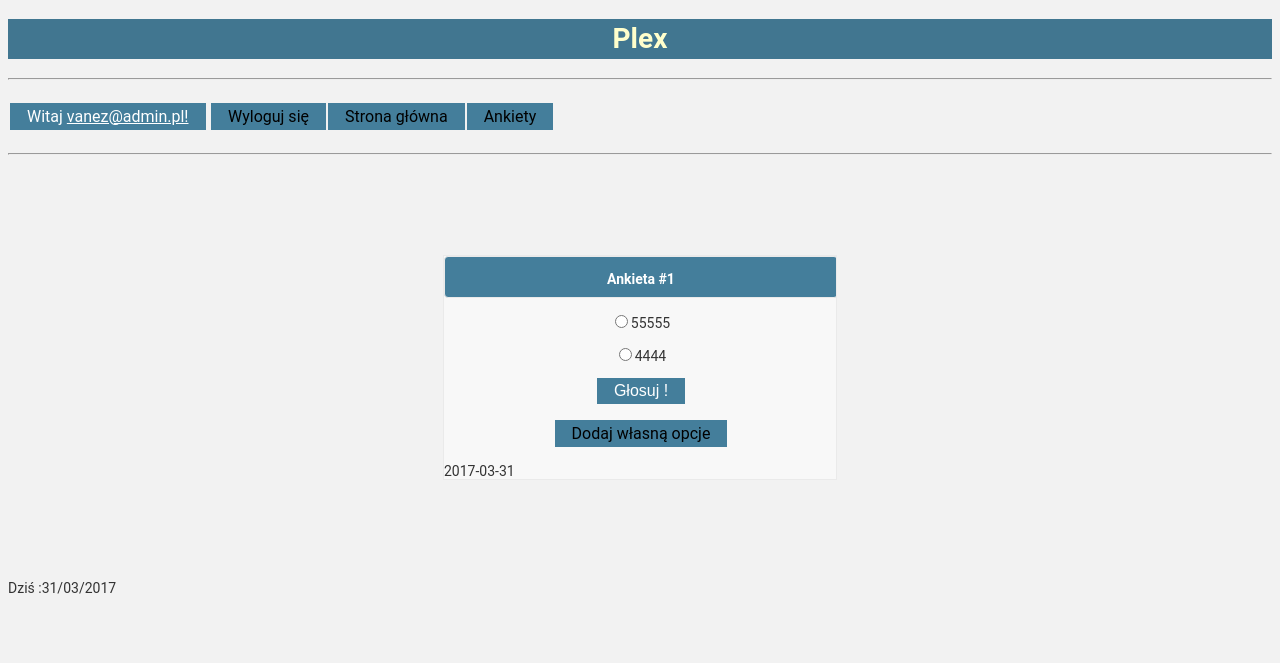
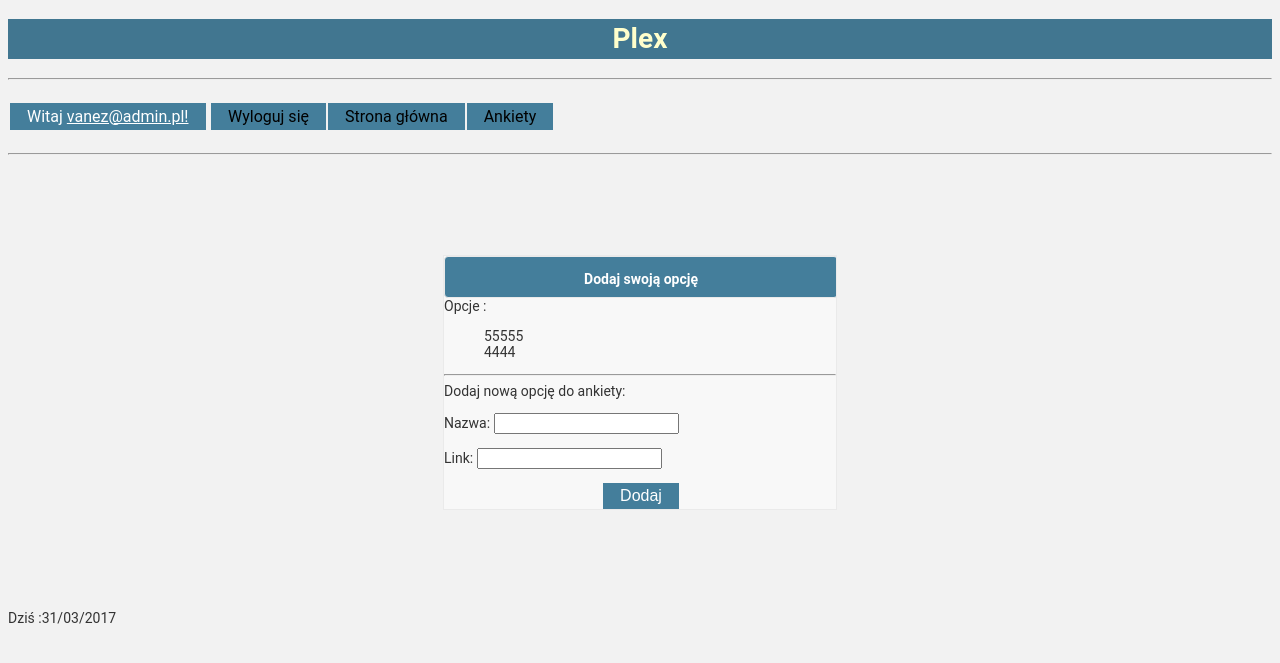
Before and after one commit to BrzezinBart/newrepo, a Django app: page /4/surv_add_choice in a window 1280 px wide. Shown: the top 663 px of the page. Run offline with Django 3.2, Linux system fonts and the light colour scheme; a user stored in the database is signed in; data comes from the database, SQL or seed files in the repository; both versions use the stored data as it was after the commit.

Commit message:
27/03/2017

```diff
--- a/nowe/ankieta/forms.py
+++ b/nowe/ankieta/forms.py
@@ -1,6 +1,9 @@
 from django import forms
 from datetime import datetime, timedelta
 
+from django.core.validators import MaxValueValidator, MinValueValidator
+
+
 class AnkietaForm(forms.Form):
     nazwa = forms.CharField()
-    data_w = forms.IntegerField(help_text=' <br><center>(w dniach np. "3") domyślnie 7 dni.', label='Ważność ankiety', required=False)
+    data_w = forms.IntegerField(help_text=' <br><center>(w dniach np. "3") domyślnie 7 dni.', label='Ważność ankiety', required=False, validators=[MaxValueValidator(14), MinValueValidator(1,message='Ważność ankiety jako wartość ujemna ??')])
--- a/nowe/ankieta/views.py
+++ b/nowe/ankieta/views.py
@@ -17,7 +17,7 @@ def survAdd(request):
             autor = request.user
             data_w = ankieta.cleaned_data['data_w']
             if data_w is None:
-                date = datetime.today()+timedelta(days=7)
+                date = datetime.today() + timedelta(days=7)
             else:
                 date = datetime.today() + timedelta(days=data_w)
             ankieta_add = AnkietaModel.objects.create(nazwa=nazwa, autor=autor, data_w=date)
--- a/nowe/login/urls.py
+++ b/nowe/login/urls.py
@@ -19,9 +19,8 @@ urlpatterns = [
     url(r'^succes_a/', TemplateView.as_view(template_name='succes_a.html'), name='succes_a'),
     url(r'^succes_a_d/', TemplateView.as_view(template_name='succes_a_c.html'), name='succes_a_d'),
     url(r'^vote_add', voteAdd, name='vote_add'),
-    url(r'^surv_add_choice/', choiceAdd, name='surv_add_choice'),
+    url(r'^(?P<surv_id>[0-9]+)/surv_add_choice', choiceAdd, name='surv_add_choice'),
     url(r'^succes_v_a/', TemplateView.as_view(template_name='succes_v_a.html'), name='succes_v_a'),
     url(r'^(?P<choice_id>[0-9]+)', voteAdd, name='voteAdd'),
     url(r'^votes/', countVotes, name='countVotes')
-
 ]
--- a/nowe/templates/succes_a_c.html
+++ b/nowe/templates/succes_a_c.html
@@ -5,6 +5,5 @@
 
 {% block content %}
   <h2>Dodano opcję do ankiety</h2>
-    <a href="{% url 'surv_add_choice' %}">Dodaj kolejną opcję</a>
     </div>
 {% endblock %}
--- a/nowe/templates/surv_add_choice.html
+++ b/nowe/templates/surv_add_choice.html
@@ -7,7 +7,9 @@
         Opcje :
     <ul>
         {% for x in lista %}
+            {% if x.ankieta_id == surv_id %}
             <li>{{ x.nazwa }}</li>
+            {% endif %}
     {% endfor %}
     </ul>
     <hr>
--- a/nowe/templates/vote_add.html
+++ b/nowe/templates/vote_add.html
@@ -21,7 +21,8 @@
                 <p class="xd1"><input type="radio" name="wybor" value="{{ c.id }}">{{ c.nazwa }}<br></p>
             {% endif %}
         {% endfor %}
-        <center><button type="submit" class ="button1">Głosuj !</button><br><br><a href="{% url 'surv_add_choice' %}"class ="button1">Dodaj własną opcje</a><br></center></form></center>
+
+        <center><button type="submit" class ="button1">Dodaj opcje</button><br><br><a href="{% url 'home' %}{{ cid }}/surv_add_choice" class ="button1">Dodaj własną opcje</a><br></center></form></center>
 
 
    <br>{% now 'Y-m-d' %}
--- a/nowe/vote/views.py
+++ b/nowe/vote/views.py
@@ -1,3 +1,4 @@
+from datetime import datetime, time, timedelta
 from django.db import IntegrityError
 from django.http import HttpResponse, HttpResponseBadRequest
 from django.shortcuts import redirect, render_to_response, render, get_object_or_404
@@ -35,5 +36,8 @@ def voteAdd(request,choice_id):
 def countVotes(request):
 
     choices=Choice.objects.all()
+    surveys=AnkietaModel.objects.all()
     x={'choices':choices}
+    x.update({'survs':surveys})
+    x.update({'dzis':datetime.today()})
     return render(request, template_name='votes.html', context=x)
--- a/nowe/wybor/forms.py
+++ b/nowe/wybor/forms.py
@@ -7,6 +7,5 @@ class MyModelChoiceField(ModelChoiceField):
         return "%s" % obj.nazwa
 
 class ChoiceForm(forms.Form):
-    ankieta = MyModelChoiceField(queryset=AnkietaModel.objects.all(), empty_label='Wybierz:')
     nazwa = forms.CharField()
     link = forms.URLField(required = False)
--- a/nowe/wybor/views.py
+++ b/nowe/wybor/views.py
@@ -1,24 +1,27 @@
-from django.shortcuts import redirect, render_to_response, render
+from django.http import HttpResponse
+from django.http import HttpResponseBadRequest
+from django.shortcuts import redirect, render_to_response, render, get_object_or_404
 from django.template.context_processors import csrf
 from ankieta.models import Choice, AnkietaModel
 from wybor.forms import ChoiceForm
 from django.contrib.auth.decorators import login_required
 
 @login_required(login_url='/login/')
-def choiceAdd(request):
+def choiceAdd(request,surv_id):
     if request.method == 'POST':
         choice = ChoiceForm(request.POST)
         if choice.is_valid():
-            ankieta = choice.cleaned_data['ankieta']
+            surv_id=(int(surv_id))
             nazwa = choice.cleaned_data['nazwa']
             autor = request.user
             link = choice.cleaned_data['link']
-            choice_add = Choice.objects.create(nazwa=nazwa, autor=autor, link=link, ankieta=ankieta)
+            choice_add = Choice.objects.create(nazwa=nazwa, autor=autor, link=link, ankieta_id=surv_id)
             return redirect('succes_a_d')
     else:
         ankieta = ChoiceForm()
     c = dict(form=ChoiceForm)
+    c.update(surv_id=int(surv_id))
     c.update(csrf(request))
     c.update({'lista1':AnkietaModel.objects.all()})
     c.update({'lista':Choice.objects.all()})
-    return render(request,"surv_add_choice.html", c)
+    return render(request, template_name="surv_add_choice.html", context=c)
```
Also changed, not shown: nowe/templates/votes.html (+11 -3 lines), nowe/vote/urls.py (deleted, +0 -15 lines), nowe/db.sqlite3.
